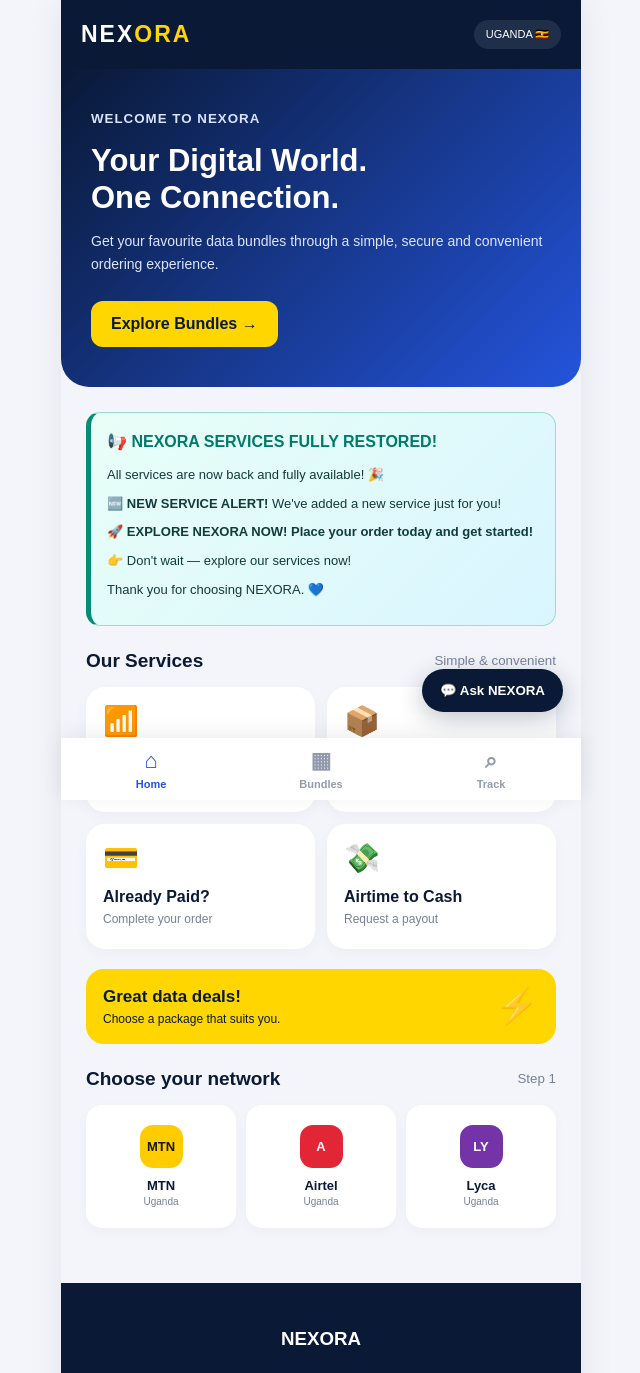
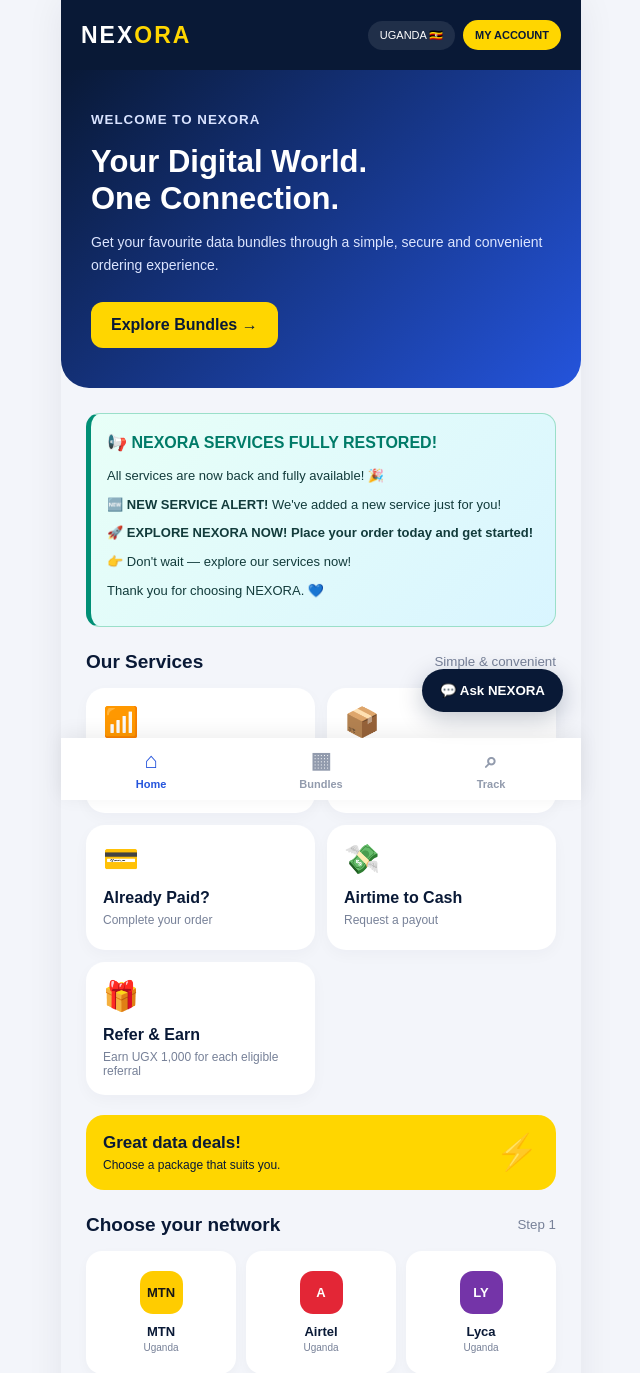
Before and after one commit to mosesksoftware-cyber/NEXORA, a Flask app: page / in a window 1280 px wide. Shown: the top 1373 px of the page, without its empty margins (319-959 px from the left). Run offline with Flask 3, Linux system fonts and the light colour scheme; parts of the project's set-up code (start-up, migrations or seed data) failed here and were passed over.

Commit message:
Update index.html

```diff
--- a/templates/index.html
+++ b/templates/index.html
@@ -43,6 +43,7 @@ button,a {-webkit-tap-highlight-color:transparent}
 .brand {font-size:23px;font-weight:900;letter-spacing:2px}
 .brand span {color:var(--yellow)}
 .menu-tag {font-size:11px;background:#ffffff18;padding:8px 12px;border-radius:20px}
+.account-link {font-size:11px;background:var(--yellow);color:var(--navy);padding:9px 12px;border-radius:20px;text-decoration:none;font-weight:900;white-space:nowrap}
 .hero {background:linear-gradient(135deg,#091936,#2454dc);color:white;padding:28px 22px 35px;border-radius:0 0 28px 28px}
 .hero small {color:#d9e3ff;font-weight:bold;letter-spacing:1px}
 .hero h1 {font-size:31px;line-height:1.2;margin:15px 0 10px}
@@ -171,7 +172,10 @@ footer p {color:#c8d3e9;font-size:12px;line-height:1.7}
 
 <header class="topbar" id="home">
     <div class="brand">NEX<span>ORA</span></div>
-    <div class="menu-tag">UGANDA 🇺🇬</div>
+    <div style="display:flex;align-items:center;gap:8px">
+        <div class="menu-tag">UGANDA 🇺🇬</div>
+        <a class="account-link" href="{{ url_for('customer_account') }}">MY ACCOUNT</a>
+    </div>
 </header>
 
 <section class="hero">
@@ -217,6 +221,11 @@ footer p {color:#c8d3e9;font-size:12px;line-height:1.7}
         <div class="service-icon">💸</div>
         <h3>Airtime to Cash</h3>
         <p>Request a payout</p>
+    </a>
+    <a href="{{ url_for('customer_account') }}" class="service">
+        <div class="service-icon">🎁</div>
+        <h3>Refer &amp; Earn</h3>
+        <p>Earn UGX 1,000 for each eligible referral</p>
     </a>
 </div>
 
@@ -1102,9 +1111,7 @@ overlays.forEach(overlay => {
 document.addEventListener("keydown", event => {
     if (event.key === "Escape") closeScreens();
 });
-
-
-/* NEXORA ASSISTANT — FREE BUILT-IN HELP, NO API KEY */
+\n\n/* NEXORA ASSISTANT — FREE BUILT-IN HELP, NO API KEY */
 (() => {
     const launcher = document.getElementById("nexoraChatLauncher");
     const panel = document.getElementById("nexoraChatPanel");
```
